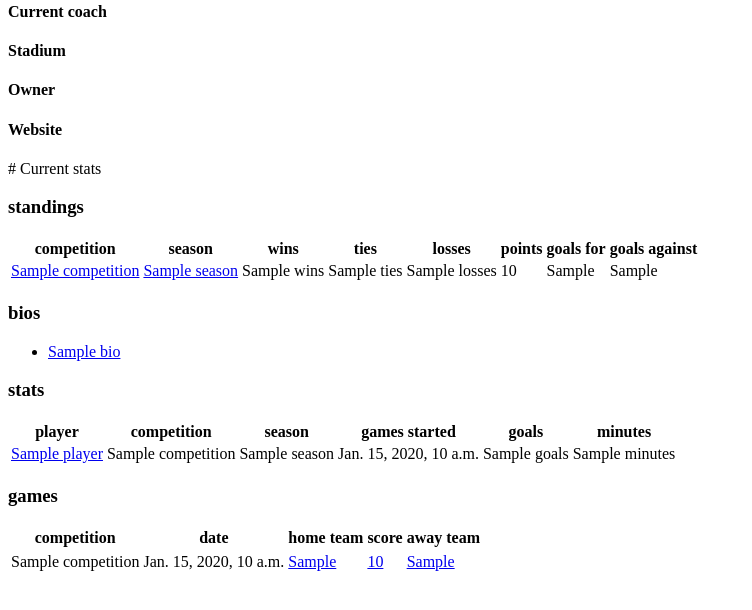
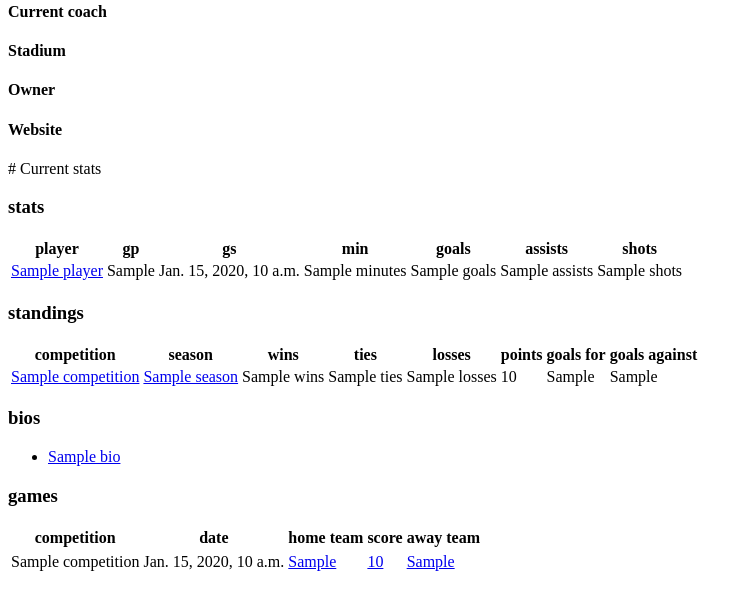
Before and after one commit to SoccerStatsUS/s2, a Django app: template templates/teams/detail.html in a window 1280 px wide. Shown: the part 144-754 px from the top of the page, without its empty margins (0-752 px from the left). Run offline with Django 3.2, Linux system fonts and the light colour scheme; the template is opened without the code that fills it: most values are stand-ins (such as "Sample title", 1, 10 or a date in 2020); some libraries are stand-ins or nearby versions.

Commit message:
Add team stats to team_detail page.

```diff
--- a/games/models.py
+++ b/games/models.py
@@ -4,6 +4,7 @@ from django.db import models
 
 from s2.teams.models import Team
 from s2.competitions.models import Competition, Season
+
 
 class GameManager(models.Manager):
 
@@ -24,6 +25,9 @@ class GameManager(models.Manager):
 
 
     def duplicate_games(self):
+        """
+        Get a list of games where a team plays twice on the same day.
+        """
         d = defaultdict(list)
         for e in self.get_query_set():
             k1 = (e.home_team, e.date)
--- a/stats/models.py
+++ b/stats/models.py
@@ -38,5 +38,5 @@ class Stat(models.Model):
     red_cards = models.IntegerField(null=True, blank=True)
 
     class Meta:
-        ordering = ('season__name', 'competition')
+        ordering = ('season__name', 'competition', 'player')
         #unique_together = ('player', 'team', 'competition', 'season')
--- a/teams/models.py
+++ b/teams/models.py
@@ -111,4 +111,4 @@ class Team(models.Model):
 
     def team_stats(self):
         from stats.models import Stat
-        return Stat.objects.filter(team=self, competition=None, season=None)
+        return Stat.objects.filter(team=self, competition=None, season=None).exclude(minutes=0)
--- a/templates/teams/detail.html
+++ b/templates/teams/detail.html
@@ -12,6 +12,34 @@
 
 
 # Current stats
+
+
+<h3>stats</h3>
+<table>
+  <tr>
+    <th>player</th>
+    <th>gp</th>
+    <th>gs</th>
+    <th>min</th>
+    <th>goals</th>
+    <th>assists</th>
+    <th>shots</th>
+  </tr>
+
+  {% for stat in team.team_stats %}
+  <tr>
+    <td><a href="{% url person_detail stat.player.slug %}">{{ stat.player }}</a></td>
+    <td>{{ stat.games_played }}</td>
+    <td>{{ stat.games_started }}</td>
+    <td>{{ stat.minutes }}</td>
+    <td>{{ stat.goals }}</td>
+    <td>{{ stat.assists }}</td>
+    <td>{{ stat.shots }}</td>
+
+  </tr>
+  {% endfor %}
+</table>
+
 
 <h3>standings</h3>
 <table>
@@ -49,29 +77,6 @@
   {% endfor %}
 </ul>
 
-<h3>stats</h3>
-<table>
-  <tr>
-    <th>player</th>
-    <th>competition</th>
-    <th>season</th>
-    <th>games started</th>
-    <th>goals</th>
-    <th>minutes</th>
-  </tr>
-
-  {% for stat in team.stat_set.all %}
-  <tr>
-    <td><a href="{% url person_detail stat.player.slug %}">{{ stat.player }}</a></td>
-    <td>{{ stat.competition }}</td>
-    <td>{{ stat.season }}</td>
-    <td>{{ stat.games_started }}</td>
-    <td>{{ stat.goals }}</td>
-    <td>{{ stat.minutes }}</td>
-  </tr>
-  {% endfor %}
-</table>
-
 <h3>games</h3>
 <table>
   <tr>
```
Also changed, not shown: build/generate.py.
